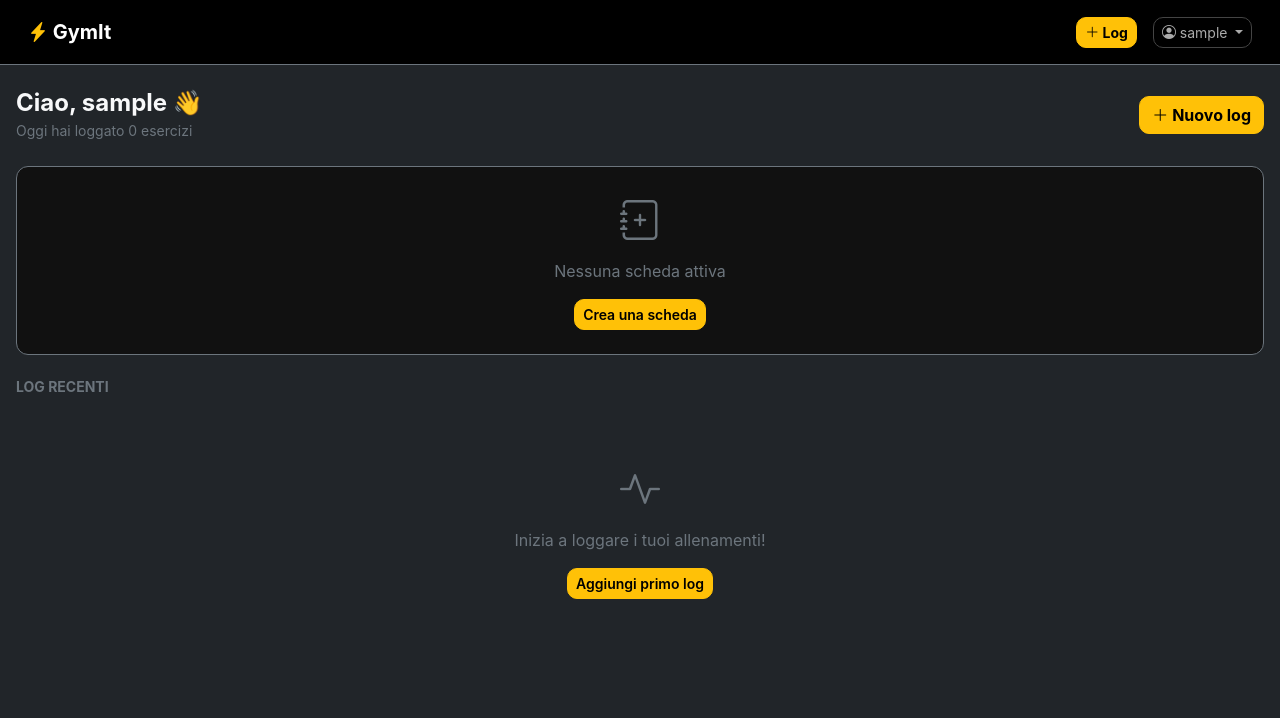
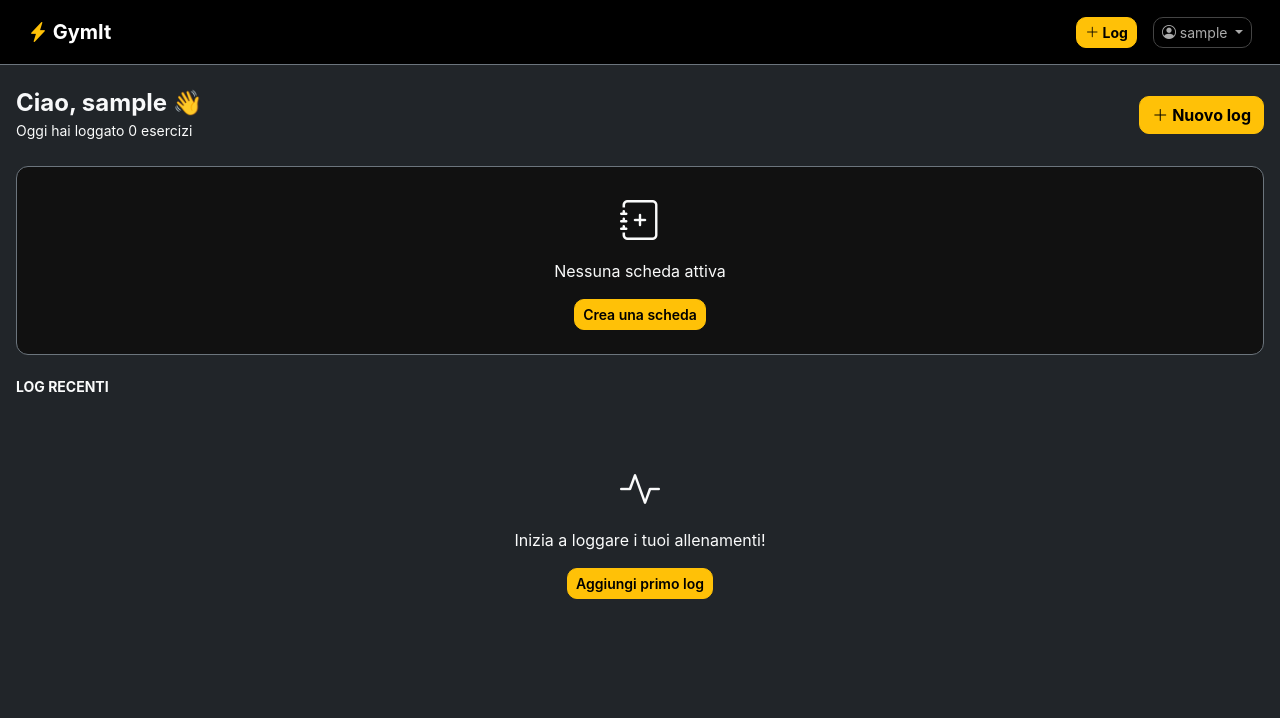
Before and after one commit to Orfico/gymit, a Django app: page / in a window 1280 px wide. Shown: the top 718 px of the page. Run offline with Django 4.2, Linux system fonts and the light colour scheme; the visitor is signed in with stand-in values (Sample User, id 1); data that the repository does not hold is empty; parts of the project's set-up code (start-up, migrations or seed data) failed here and were passed over.

Commit message:
improve fonts color: lighter

```diff
--- a/gym/static/gym/css/style.css
+++ b/gym/static/gym/css/style.css
@@ -1,11 +1,19 @@
 /* GymIt — Custom styles */
 
+.text-secondary {
+    color: #fafbfb !important;
+}
+
 :root {
-    --bs-secondary-color: #ced4da;
+    --bs-body-color: #fafbfb;
+    --bs-secondary-color: #fafbfb;
+    --bs-secondary: #fafbfb;
     --gymit-yellow: #ffc107;
     --gymit-dark: #0d0d0d;
     --gymit-card: #111111;
 }
+
+
 
 body {
     font-family: -apple-system, BlinkMacSystemFont, 'Segoe UI', Roboto, sans-serif;
```
